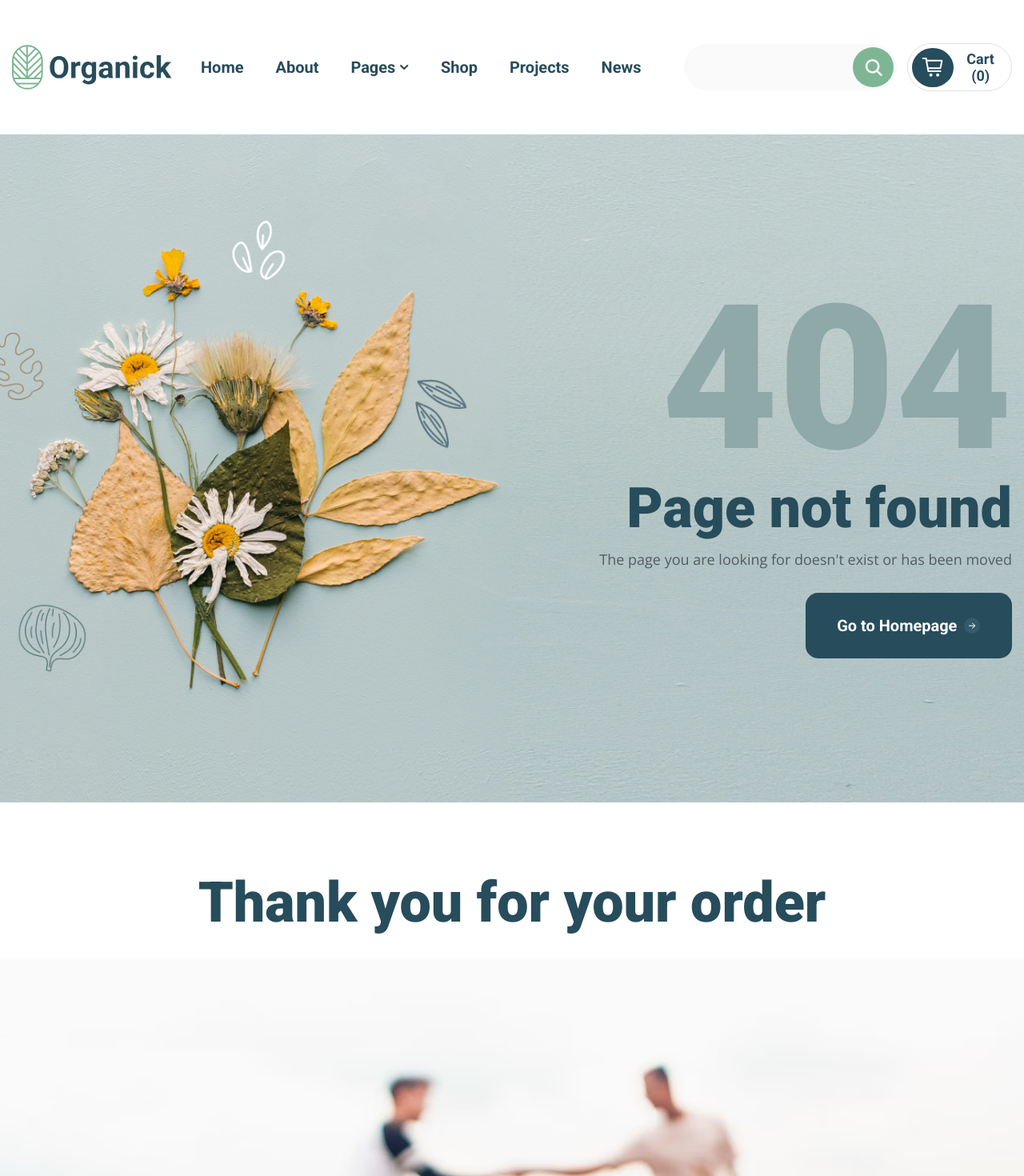
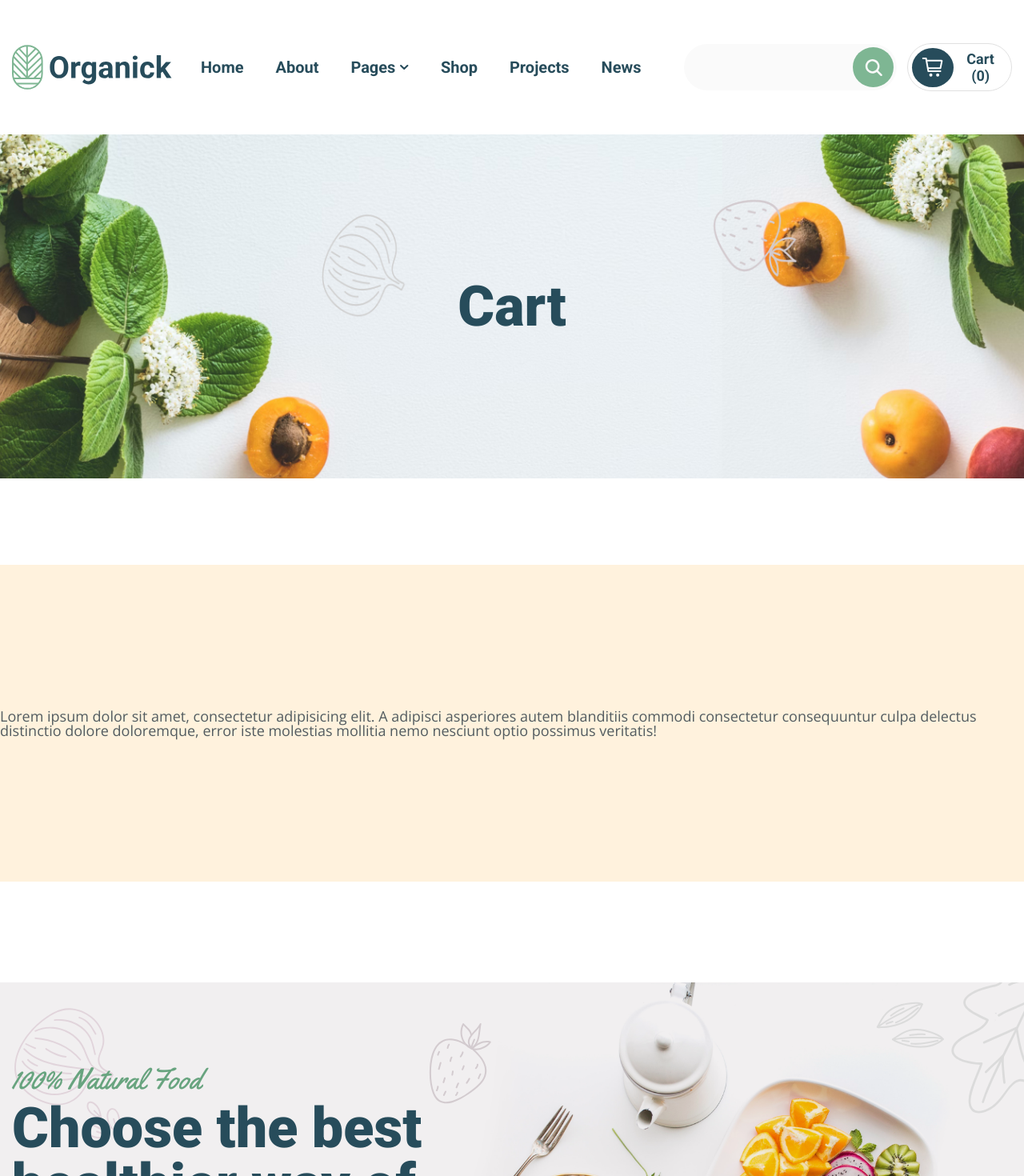
Before and after one commit to tkach-v/OrganickStore, a React (Create React App) app: page / in a window 1280 px wide. Shown: the top 1470 px of the page at 80% size. Built offline with nearby package versions, Linux system fonts and the light colour scheme.

Commit message:
add cart section, modal

```diff
--- a/src/App.js
+++ b/src/App.js
@@ -16,16 +16,22 @@ import {Subtitle} from "./styles/common";
 import Subscribe from "./components/subscribe/Subscribe";
 import CompletedOrder from "./components/completedOrder/CompletedOrder";
 import Error404 from "./components/error-404/Error404";
+import Modal from "./components/modal/Modal";
+import {useState} from "react";
+import Cart from "./components/cart/Cart";
 
 function App() {
+  const [modalActive, setModalActive] = useState(false);
   return (
     <div className="App">
       <ThemeProvider theme={baseTheme}>
         <GlobalStyles/>
         <Header/>
         <main>
-          <Error404/>
-          <CompletedOrder/>
+          <Cart/>
+          {/*<Modal active={modalActive} setActive={setModalActive} />*/}
+          {/*<Error404/>*/}
+          {/*<CompletedOrder/>*/}
           <Promo/>
           <Banners/>
           <About/>
--- /dev/null
+++ b/src/components/cart/Cart.jsx
@@ -0,0 +1,39 @@
+import React from 'react';
+import styled from "styled-components";
+import {Title} from "../../styles/common";
+
+const CartTitle = styled(Title)`
+  text-align: center;
+  background-image: url("../../img/cart/title-background.jpg");
+  background-repeat: no-repeat;
+  background-size: cover;
+  background-position: center;
+  padding: 10rem 0;
+  margin-bottom: 6rem;
+  @media (max-width: ${props => props.theme.breakpoints.medium}) {
+    padding: 3rem 0;
+    margin-bottom: 2rem;
+  }
+`
+
+const CartContent = styled.div`
+  background: rgba(253, 176, 45, 0.16);;
+  padding: 10rem 0;
+  margin-bottom: 7rem;
+  @media (max-width: ${props => props.theme.breakpoints.medium}) {
+    padding: 3rem 0;
+    margin-bottom: 2rem;
+  }
+`
+
+
+function Cart() {
+  return (
+    <div>
+      <CartTitle>Cart</CartTitle>
+      <CartContent>Lorem ipsum dolor sit amet, consectetur adipisicing elit. A adipisci asperiores autem blanditiis commodi consectetur consequuntur culpa delectus distinctio dolore doloremque, error iste molestias mollitia nemo nesciunt optio possimus veritatis!</CartContent>
+    </div>
+  );
+}
+
+export default Cart;
--- a/src/components/header/Header.jsx
+++ b/src/components/header/Header.jsx
@@ -84,7 +84,7 @@ function Cart() {
   const counter = 0;
 
   return (
-    <StyledCart>
+    <StyledCart onClick={() => console.log('go to cart section')}>
       <CartIcon>
         <img src="./img/header/cart-icon.svg" alt=""/>
       </CartIcon>
--- /dev/null
+++ b/src/components/modal/Modal.jsx
@@ -0,0 +1,37 @@
+import React from 'react';
+import styled from "styled-components";
+
+const StyledModal = styled.div`
+  height: 100vh;
+  width: 100vw;
+  background-color: rgba(0, 0, 0, 0.4);
+  position: fixed;
+  z-index: 10;
+  top: 0;
+  left: 0;
+  display: flex;
+  align-items: center;
+  justify-content: center;
+  transition: 0.3s;
+  opacity: ${props => ((props.$active) ? "1" : "0")};
+  pointer-events: ${props => ((props.$active) ? "all" : "none")};
+`
+
+const ModalContext = styled.div`
+  padding: 20px;
+  border-radius: 12px;
+  background-color: #FFFFFF;
+  position: relative;
+`
+
+function Modal({active, setActive}) {
+  return (
+    <StyledModal onClick={() => setActive(false)} $active={active}>
+      <ModalContext onClick={e => e.stopPropagation()}>
+        dsfdsfsdf
+      </ModalContext>
+    </StyledModal>
+  );
+}
+
+export default Modal;
```
Also changed, not shown: public/img/cart/title-background.jpg (added).
